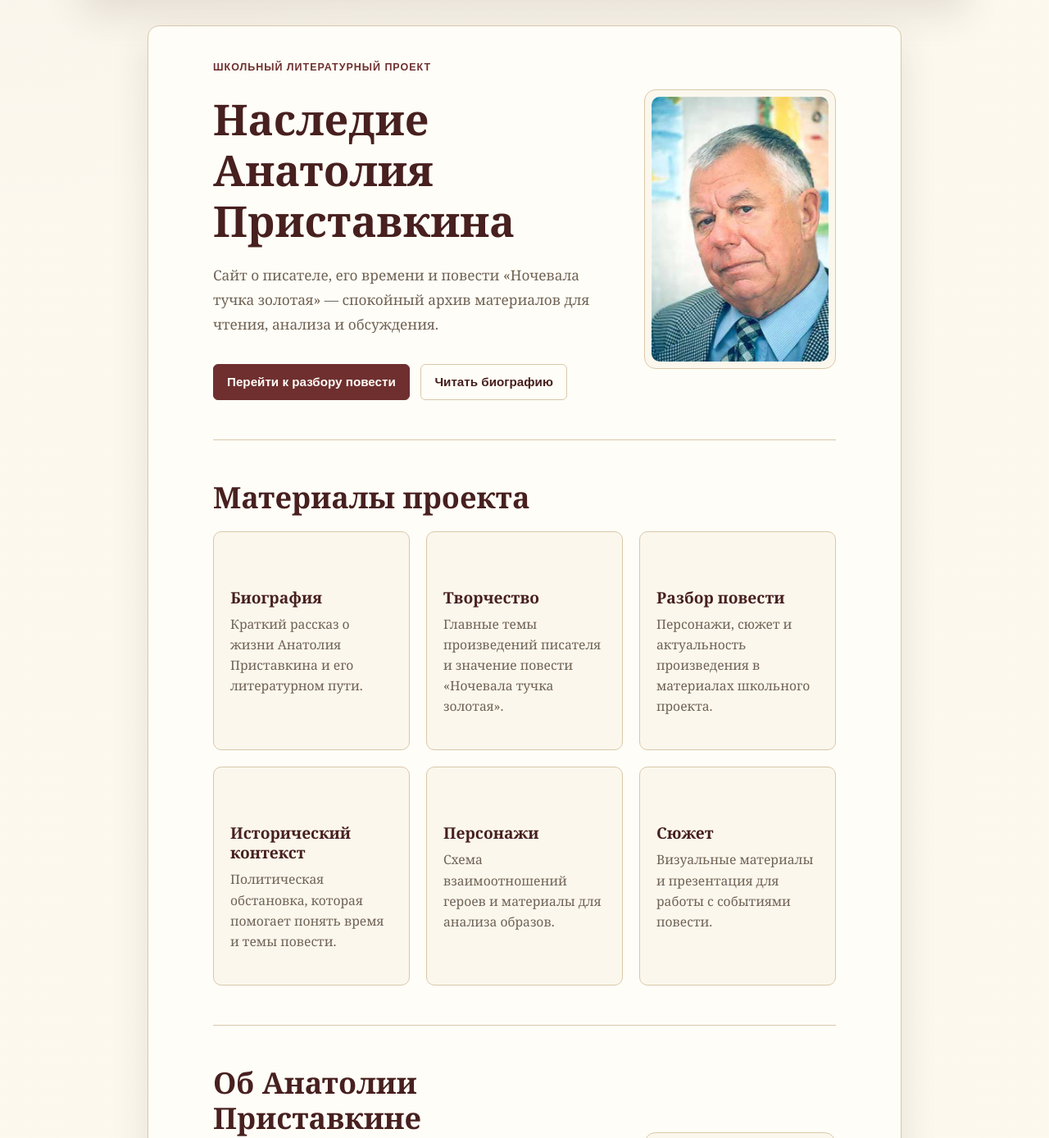
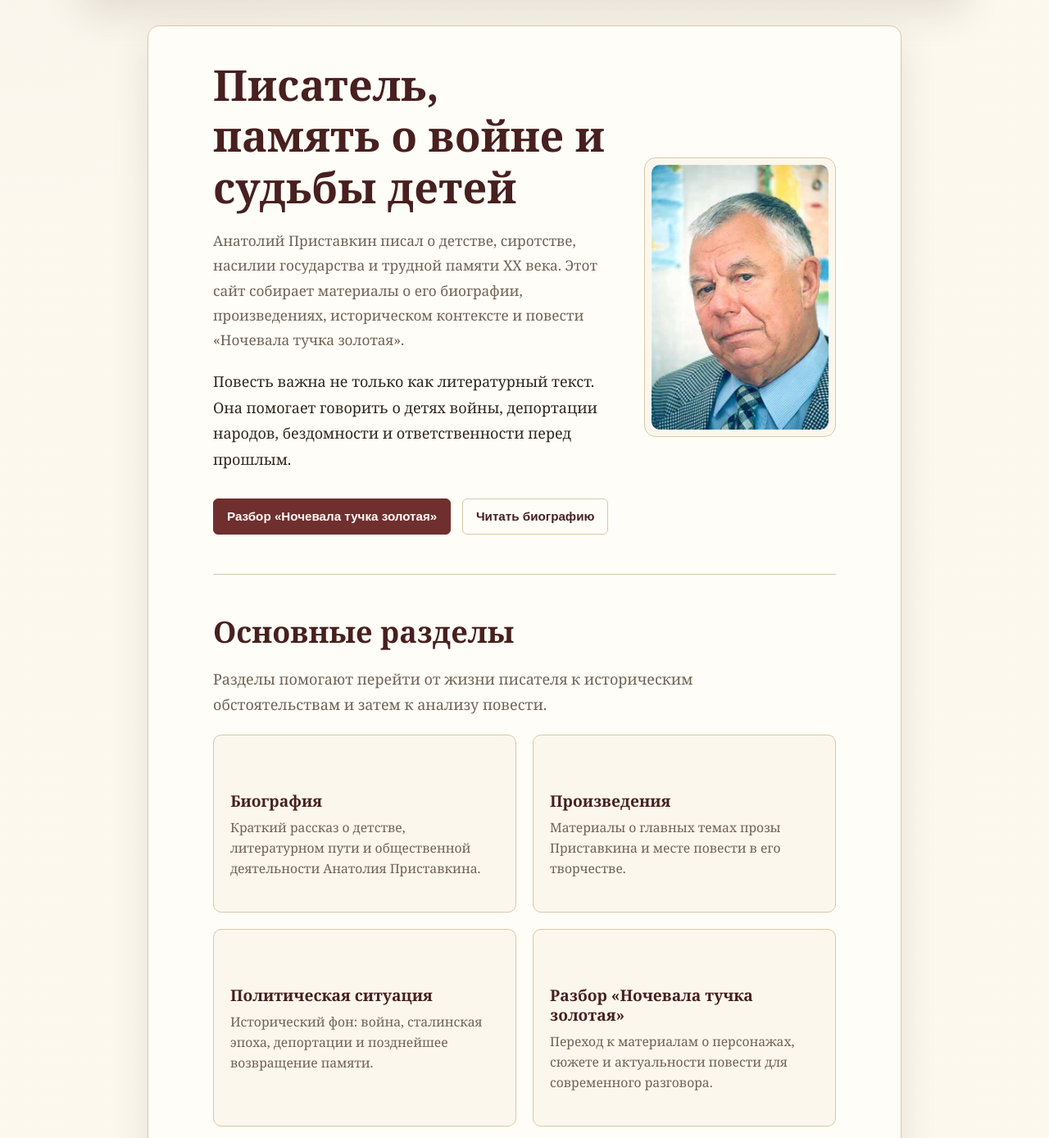
Before and after one commit to Vladimirstebelsk/Naslediye-A.-Pristavkina, a plain HTML site: page index.html in a window 1280 px wide. Shown: the part 277-1665 px from the top of the page at 82% size. Drawn offline with Linux system fonts and the light colour scheme.

Commit message:
Polish homepage and strengthen design rules

```diff
--- a/index.html
+++ b/index.html
@@ -24,13 +24,15 @@
     <main>
         <section class="intro home-hero">
             <div class="intro-text">
-                <p class="eyebrow">Школьный литературный проект</p>
-                <h2>Наследие Анатолия Приставкина</h2>
+                <h2>Писатель, память о войне и судьбы детей</h2>
                 <p class="lead">
-                    Сайт о писателе, его времени и повести «Ночевала тучка золотая» — спокойный архив материалов для чтения, анализа и обсуждения.
+                    Анатолий Приставкин писал о детстве, сиротстве, насилии государства и трудной памяти XX века. Этот сайт собирает материалы о его биографии, произведениях, историческом контексте и повести «Ночевала тучка золотая».
+                </p>
+                <p>
+                    Повесть важна не только как литературный текст. Она помогает говорить о детях войны, депортации народов, бездомности и ответственности перед прошлым.
                 </p>
                 <div class="hero-actions">
-                    <a class="button-link" href="buch.html">Перейти к разбору повести</a>
+                    <a class="button-link" href="buch.html">Разбор «Ночевала тучка золотая»</a>
                     <a class="button-link secondary" href="biografie.html">Читать биографию</a>
                 </div>
             </div>
@@ -40,31 +42,26 @@
         </section>
 
         <section class="intro home-sections" aria-labelledby="home-sections-title">
-            <h2 id="home-sections-title">Материалы проекта</h2>
+            <h2 id="home-sections-title">Основные разделы</h2>
+            <p class="section-intro">
+                Разделы помогают перейти от жизни писателя к историческим обстоятельствам и затем к анализу повести.
+            </p>
             <div class="section-grid">
                 <a class="section-card" href="biografie.html">
                     <h3>Биография</h3>
-                    <p>Краткий рассказ о жизни Анатолия Приставкина и его литературном пути.</p>
+                    <p>Краткий рассказ о детстве, литературном пути и общественной деятельности Анатолия Приставкина.</p>
                 </a>
                 <a class="section-card" href="werke.html">
-                    <h3>Творчество</h3>
-                    <p>Главные темы произведений писателя и значение повести «Ночевала тучка золотая».</p>
+                    <h3>Произведения</h3>
+                    <p>Материалы о главных темах прозы Приставкина и месте повести в его творчестве.</p>
+                </a>
+                <a class="section-card" href="polit-situation.html">
+                    <h3>Политическая ситуация</h3>
+                    <p>Исторический фон: война, сталинская эпоха, депортации и позднейшее возвращение памяти.</p>
                 </a>
                 <a class="section-card" href="buch.html">
-                    <h3>Разбор повести</h3>
-                    <p>Персонажи, сюжет и актуальность произведения в материалах школьного проекта.</p>
-                </a>
-                <a class="section-card" href="polit-situation.html">
-                    <h3>Исторический контекст</h3>
-                    <p>Политическая обстановка, которая помогает понять время и темы повести.</p>
-                </a>
-                <a class="section-card" href="characters.html">
-                    <h3>Персонажи</h3>
-                    <p>Схема взаимоотношений героев и материалы для анализа образов.</p>
-                </a>
-                <a class="section-card" href="plot.html">
-                    <h3>Сюжет</h3>
-                    <p>Визуальные материалы и презентация для работы с событиями повести.</p>
+                    <h3>Разбор «Ночевала тучка золотая»</h3>
+                    <p>Переход к материалам о персонажах, сюжете и актуальности повести для современного разговора.</p>
                 </a>
             </div>
         </section>
@@ -72,9 +69,9 @@
         <section class="intro home-sections">
             <div class="intro-container">
                 <div class="intro-text">
-                    <h2>Об Анатолии Приставкине</h2>
+                    <h2>О чем этот сайт</h2>
                     <p>
-                        Анатолий Приставкин (1931–2008) был выдающимся российским писателем и публицистом, чьи произведения отражают память о Великой Отечественной войне и послевоенном времени. Несмотря на трудное детство, он стал известным автором, прославившимся своими реалистическими рассказами и романами. Его самый известный роман, «Ночевала тучка золотая», был написан в 1981 году и опубликован в 1988 году. Приставкин также активно участвовал в правозащитной деятельности и политической жизни России.
+                        Анатолий Приставкин (1931–2008) был российским писателем и публицистом. Его тексты связаны с памятью о Великой Отечественной войне, послевоенном детстве, сиротстве и несправедливости. Повесть «Ночевала тучка золотая», написанная в 1981 году и опубликованная в 1988 году, стала одним из главных произведений о детях, оказавшихся внутри исторической трагедии.
                     </p>
                 </div>
                 <div class="intro-image">
--- a/style.css
+++ b/style.css
@@ -169,16 +169,6 @@ main:empty {
     min-width: 0;
 }
 
-.eyebrow {
-    margin-bottom: var(--space-xs);
-    color: var(--color-accent);
-    font-family: var(--font-ui);
-    font-size: 0.78rem;
-    font-weight: 700;
-    letter-spacing: 0.08em;
-    text-transform: uppercase;
-}
-
 .home-hero h2 {
     margin-bottom: var(--space-md);
     font-size: clamp(2rem, 5vw, 3.25rem);
@@ -187,6 +177,10 @@ main:empty {
 .home-hero .lead {
     color: var(--color-text-muted);
     font-size: 1.08rem;
+}
+
+.home-hero p:not(.lead) {
+    color: var(--color-text);
 }
 
 .hero-actions {
@@ -249,10 +243,15 @@ main:empty {
     border-top: 1px solid var(--color-rule);
 }
 
+.section-intro {
+    max-width: 650px;
+    color: var(--color-text-muted);
+}
+
 .section-grid,
 .tiles {
     display: grid;
-    grid-template-columns: repeat(3, minmax(0, 1fr));
+    grid-template-columns: repeat(2, minmax(0, 1fr));
     gap: var(--space-md);
 }
 
```
Also changed, not shown: AGENTS.md (+8 -0 lines).
